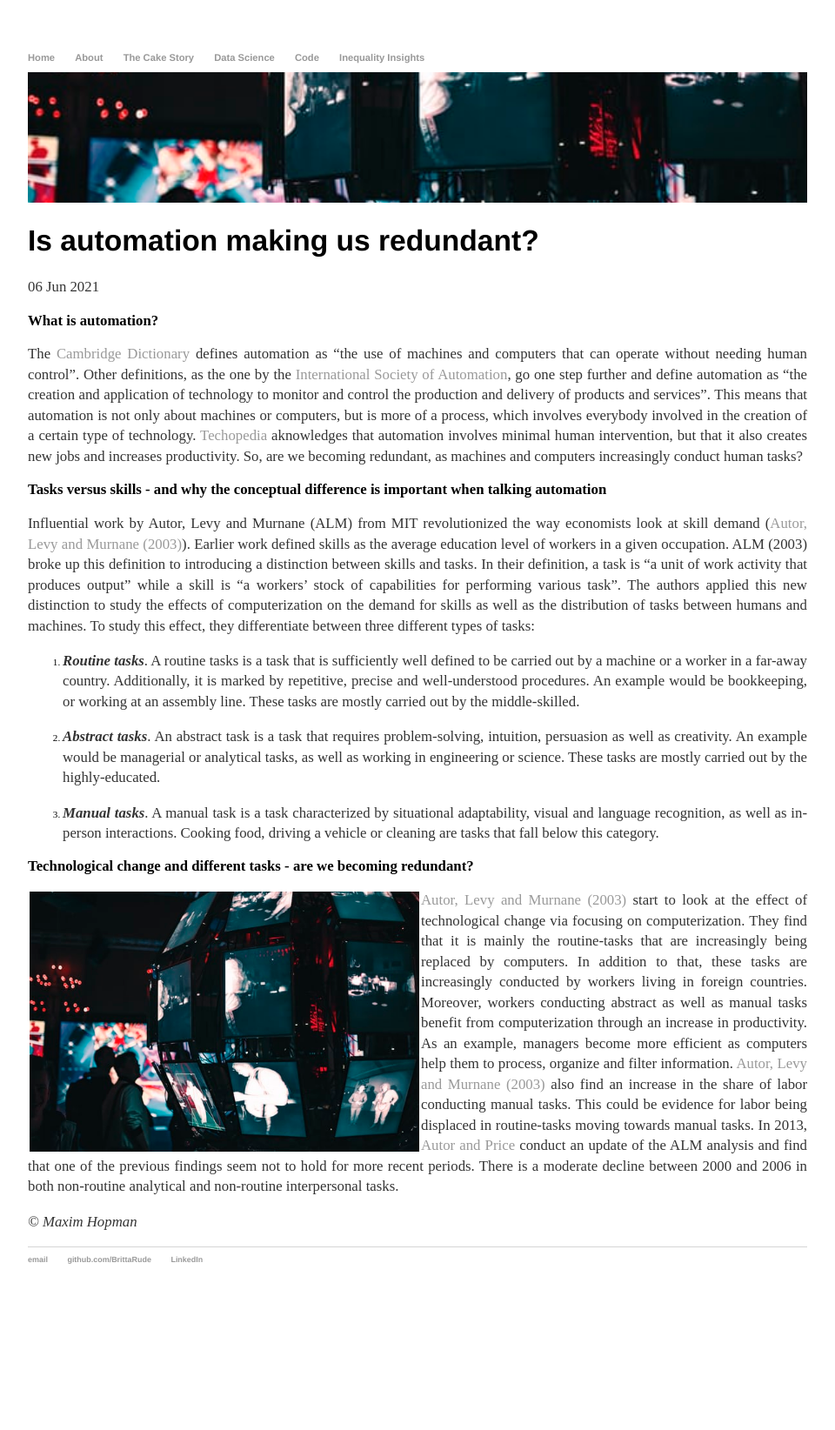
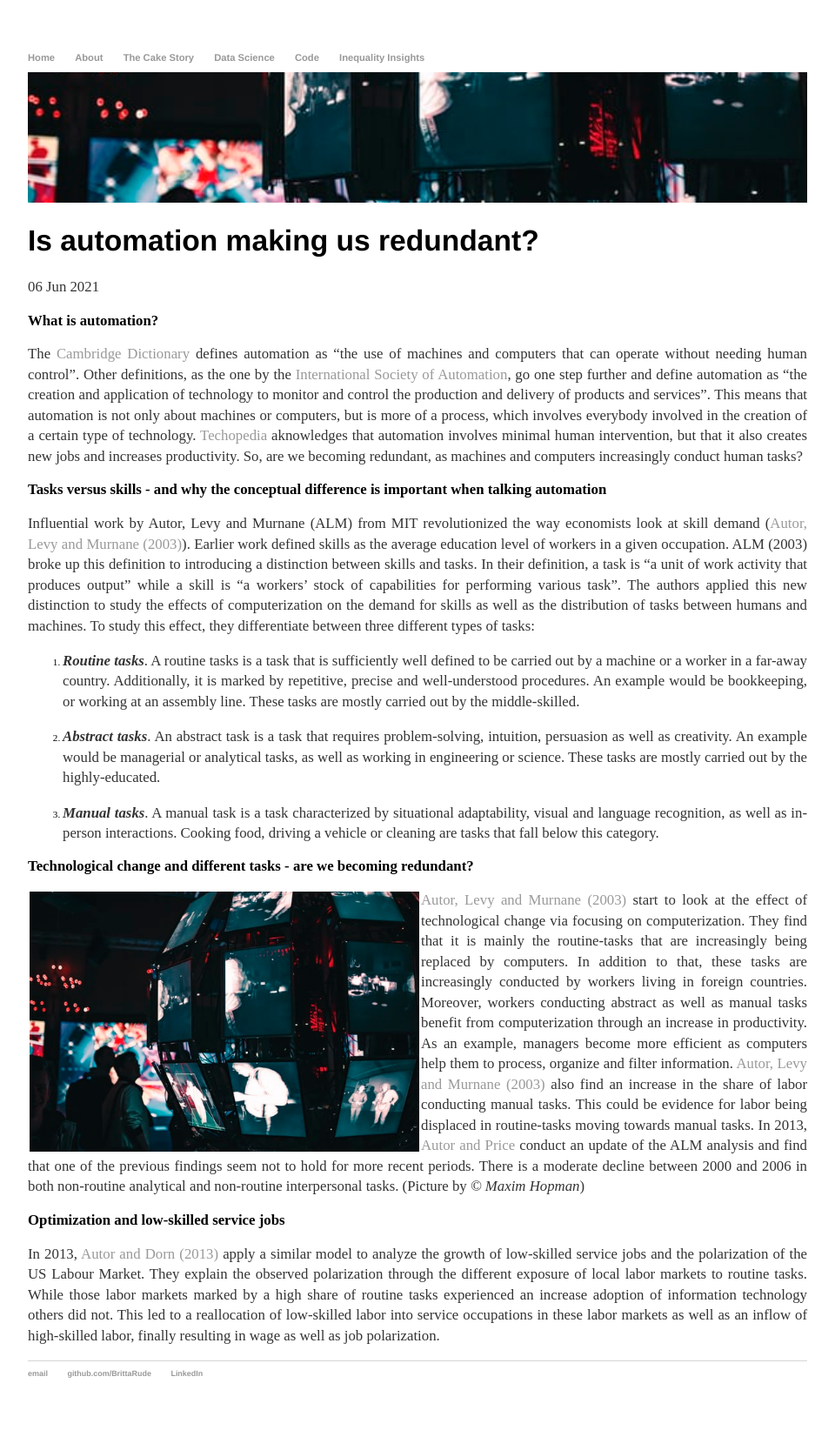
Before and after one commit to BrittaRude/BrittaRude.github.io, a Jekyll site: the page built from inputs_cakestory/_posts/2021-06-06-britta-rude-is-automation-making-us-redundant.md, in a window 1280 px wide. Shown: the whole page at 87% size, without its empty margins (160-1120 px from the left). Built offline with Jekyll 4.4.1, drawn with Linux system fonts in a browser that asks for light colours; before the commit the page ends 1513 px from its top, so only the background shows below that.

Commit message:
Update 2021-06-06-britta-rude-is-automation-making-us-redundant.md

```diff
--- a/inputs_cakestory/_posts/2021-06-06-britta-rude-is-automation-making-us-redundant.md
+++ b/inputs_cakestory/_posts/2021-06-06-britta-rude-is-automation-making-us-redundant.md
@@ -24,6 +24,8 @@
 
 <img src="/images/automation.jpg" alt="automation" style="float:left;margin: 2px 2px 2px 2px;max-width:50%;"/>
 
-[Autor, Levy and Murnane (2003)](https://economics.mit.edu/files/11600) start to look at the effect of technological change via focusing on computerization. They find that it is mainly the routine-tasks that are increasingly being replaced by computers. In addition to that, these tasks are increasingly conducted by workers living in foreign countries. Moreover, workers conducting abstract as well as manual tasks benefit from computerization through an increase in productivity. As an example, managers become more efficient as computers help them to process, organize and filter information. [Autor, Levy and Murnane (2003)](https://economics.mit.edu/files/11600) also find an increase in the share of labor conducting manual tasks. This could be evidence for labor being displaced in routine-tasks moving towards manual tasks. In 2013, [Autor and Price](https://economics.mit.edu/files/11600) conduct an update of the ALM analysis and find that one of the previous findings seem not to hold for more recent periods. There is a moderate decline between 2000 and 2006 in both non-routine analytical and non-routine interpersonal tasks.
+[Autor, Levy and Murnane (2003)](https://economics.mit.edu/files/11600) start to look at the effect of technological change via focusing on computerization. They find that it is mainly the routine-tasks that are increasingly being replaced by computers. In addition to that, these tasks are increasingly conducted by workers living in foreign countries. Moreover, workers conducting abstract as well as manual tasks benefit from computerization through an increase in productivity. As an example, managers become more efficient as computers help them to process, organize and filter information. [Autor, Levy and Murnane (2003)](https://economics.mit.edu/files/11600) also find an increase in the share of labor conducting manual tasks. This could be evidence for labor being displaced in routine-tasks moving towards manual tasks. In 2013, [Autor and Price](https://economics.mit.edu/files/11600) conduct an update of the ALM analysis and find that one of the previous findings seem not to hold for more recent periods. There is a moderate decline between 2000 and 2006 in both non-routine analytical and non-routine interpersonal tasks. (Picture by *© Maxim Hopman*)
 
-*© Maxim Hopman*
+## Optimization and low-skilled service jobs
+
+In 2013, [Autor and Dorn (2013)](https://economics.mit.edu/files/11601) apply a similar model to analyze the growth of low-skilled service jobs and the polarization of the US Labour Market. They explain the observed polarization through the different exposure of local labor markets to routine tasks. While those labor markets marked by a high share of routine tasks experienced an increase adoption of information technology others did not. This led to a reallocation of low-skilled labor into service occupations in these labor markets as well as an inflow of high-skilled labor, finally resulting in wage as well as job polarization.
```
